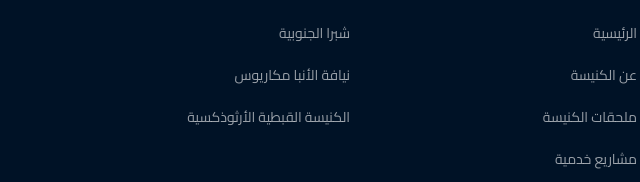
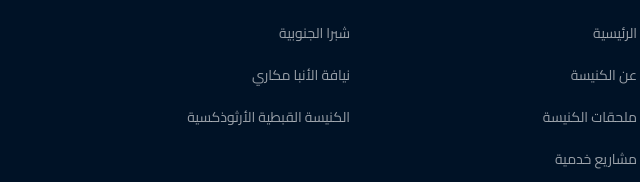
Before and after one commit to DanielZameh/St-Anthony-Church, a plain HTML site: page index.html in a window 1280 px wide. Shown: the part 6650-6832 px from the top of the page, 3-643 px from the left. Drawn offline with nearby package versions, Linux system fonts and the light colour scheme; no server answers.

Commit message:
Update bishop name in footer links

```diff
--- a/index.html
+++ b/index.html
@@ -3188,7 +3188,7 @@
                         <h4>الإيبارشية</h4>
                         <ul>
                             <li><a href="#">شبرا الجنوبية</a></li>
-                            <li><a href="#">نيافة الأنبا مكاريوس</a></li>
+                            <li><a href="#">نيافة الأنبا مكاري</a></li>
                             <li><a href="#">الكنيسة القبطية الأرثوذكسية</a></li>
                         </ul>
                     </div>
```
